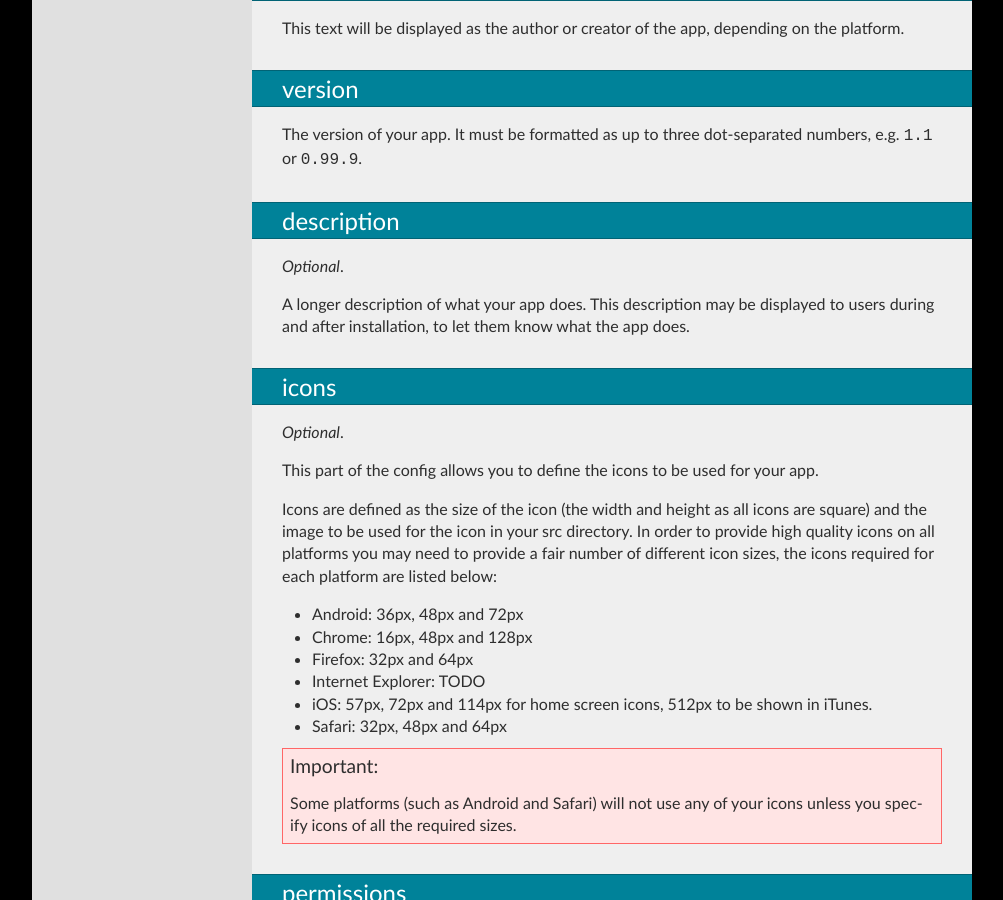
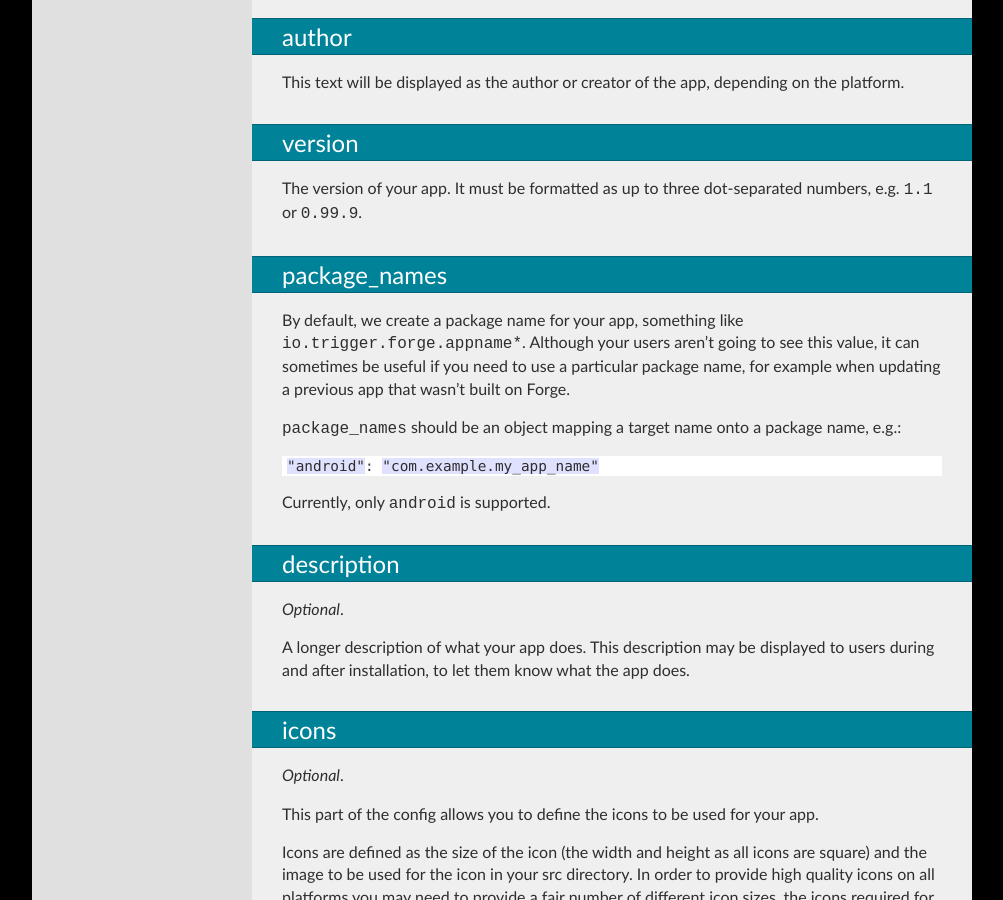
Before and after one commit to trigger-corp/Forge-Documentation, a Sphinx documentation site: the page built from source/config.rst, in a window 1280 px wide and 900 px high, scrolled down 1864 px. Shown: the whole window, without its empty margins (138-1141 px from the left). Built offline with Sphinx 7.4.7, drawn with Linux system fonts in a browser that asks for light colours; some of the changed text lies outside the part shown.

Commit message:
add package_names

```diff
--- a/source/config.rst
+++ b/source/config.rst
@@ -18,6 +18,9 @@ Below is a template of a ``config.json`` file with links to a detailed descripti
         ":ref:`name <field-name>`": "My App",
         ":ref:`author <field-author>`": "Forger",
         ":ref:`version <field-version>`": "1.0",
+        ":ref:`package_names <field-package_names>`": {
+            "android": "com.example.app"
+        },
         ":ref:`description <field-description>`": "My First Forge App.",
         ":ref:`icons <field-icons>`": {
           "16": "icon16.png",
@@ -103,6 +106,19 @@ version
 ~~~~~~~~~~~~~~~~~~~~~~~~~~~~~~~~~~~~~~~~~~~~~~~~~~~~~~~~~~~~~~~~~~~~~~~~~~~~~~~~
 
 The version of your app. It must be formatted as up to three dot-separated numbers, e.g. ``1.1`` or ``0.99.9``.
+
+.. _field-package_names:
+
+package_names
+~~~~~~~~~~~~~~~~~~~~~~~~~~~~~~~~~~~~~~~~~~~~~~~~~~~~~~~~~~~~~~~~~~~~~~~~~~~~~~~~
+
+By default, we create a package name for your app, something like ``io.trigger.forge.appname*``. Although your users aren't going to see this value, it can sometimes be useful if you need to use a particular package name, for example when updating a previous app that wasn't built on Forge.
+
+``package_names`` should be an object mapping a target name onto a package name, e.g.::
+
+    "android": "com.example.my_app_name"
+
+Currently, only ``android`` is supported.
 
 .. _field-description:
 
```
